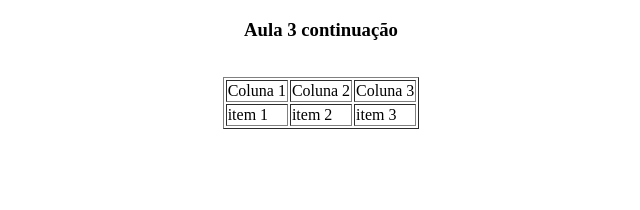
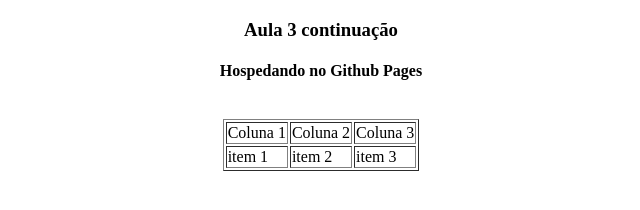
Before and after one commit to Professor-Vanderson/Aula3-TecWeb, a plain HTML site: page index.html in a window 1280 px wide. Shown: the whole page, without its empty margins (319-959 px from the left). Drawn offline with Linux system fonts and the light colour scheme.

Commit message:
Arquivo alterado

```diff
--- a/index.html
+++ b/index.html
@@ -7,6 +7,7 @@
 <body>
 <center>
         <h3>Aula 3 continuação</h3>
+        <h4>Hospedando no Github Pages</h4>
     <br/>
     <table border="1">
         <tr>
```
